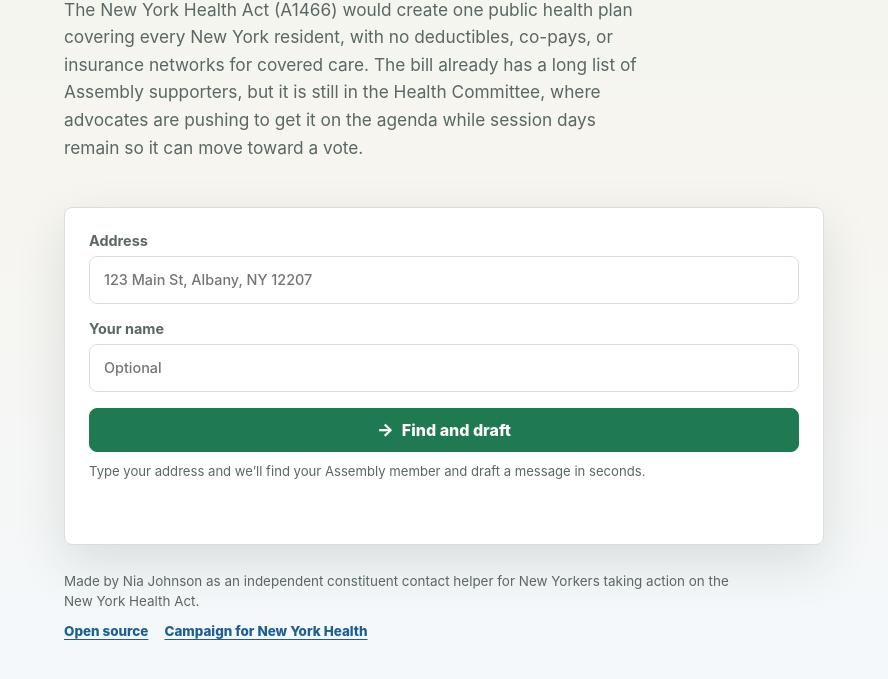
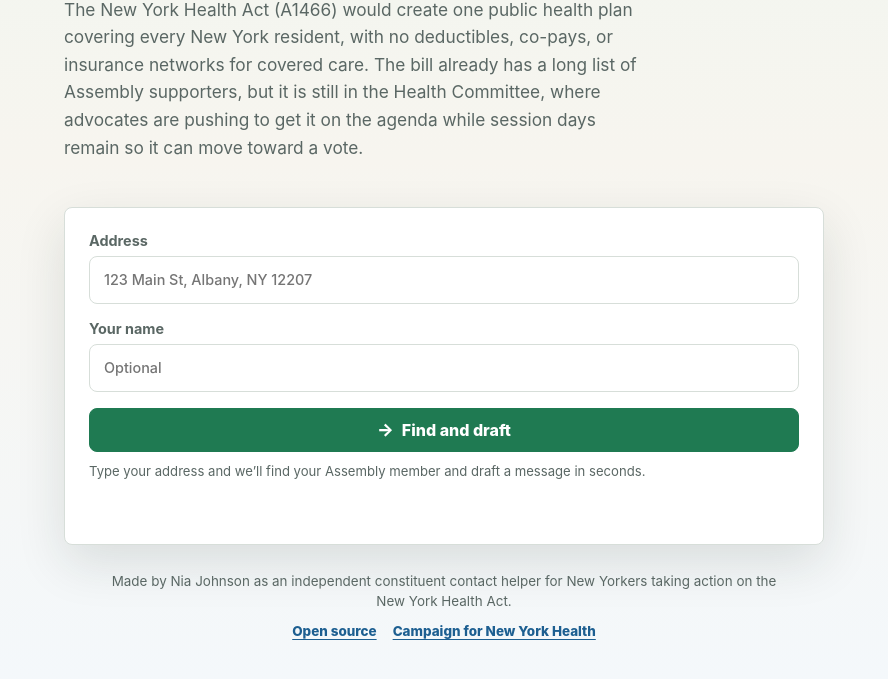
Before and after one commit to niajohnson/tell-albany, a website: page public/index.html in a window 1280 px wide. Shown: the part 289-968 px from the top of the page, without its empty margins (196-1084 px from the left). Drawn offline with Linux system fonts and the light colour scheme.

Commit message:
Center footer

```diff
--- a/public/styles.css
+++ b/public/styles.css
@@ -613,16 +613,18 @@ button:disabled {
   color: var(--muted);
   font-size: 0.84rem;
   line-height: 1.5;
+  text-align: center;
 }
 
 .site-footer p {
   max-width: 42rem;
-  margin: 0 0 10px;
+  margin: 0 auto 10px;
 }
 
 .site-footer nav {
   display: flex;
   flex-wrap: wrap;
+  justify-content: center;
   gap: 10px 16px;
 }
 
```
